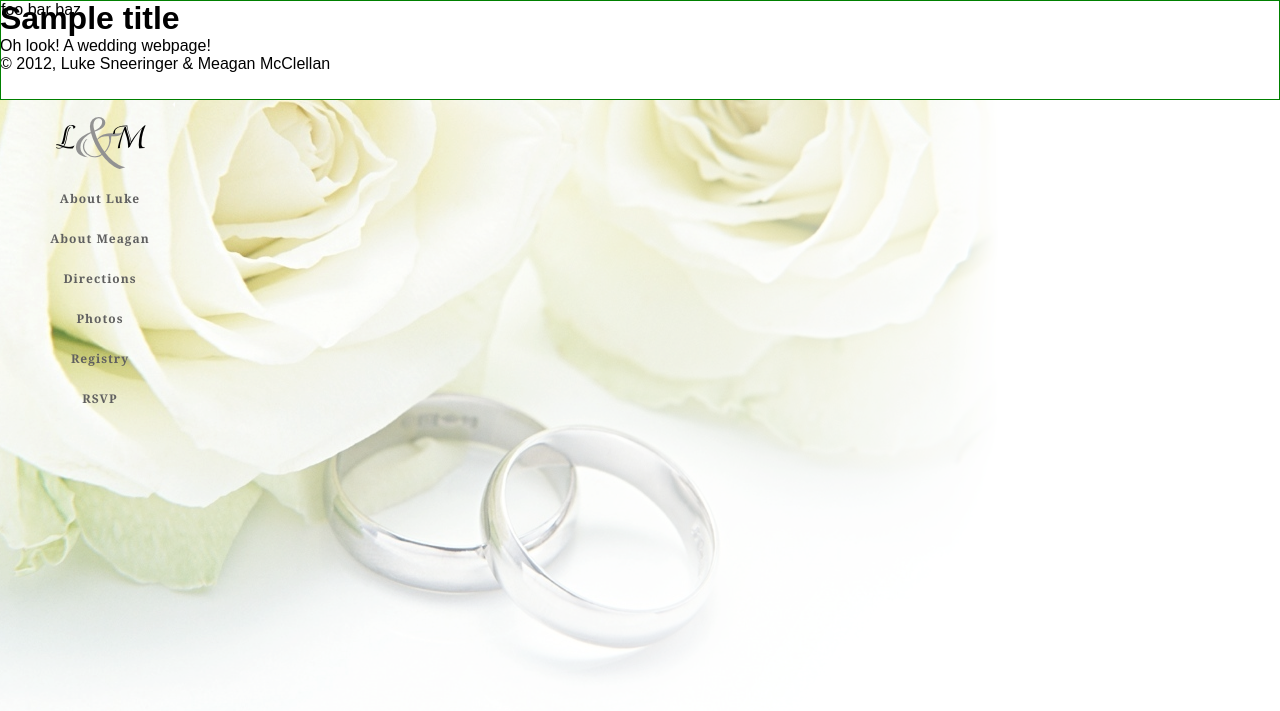
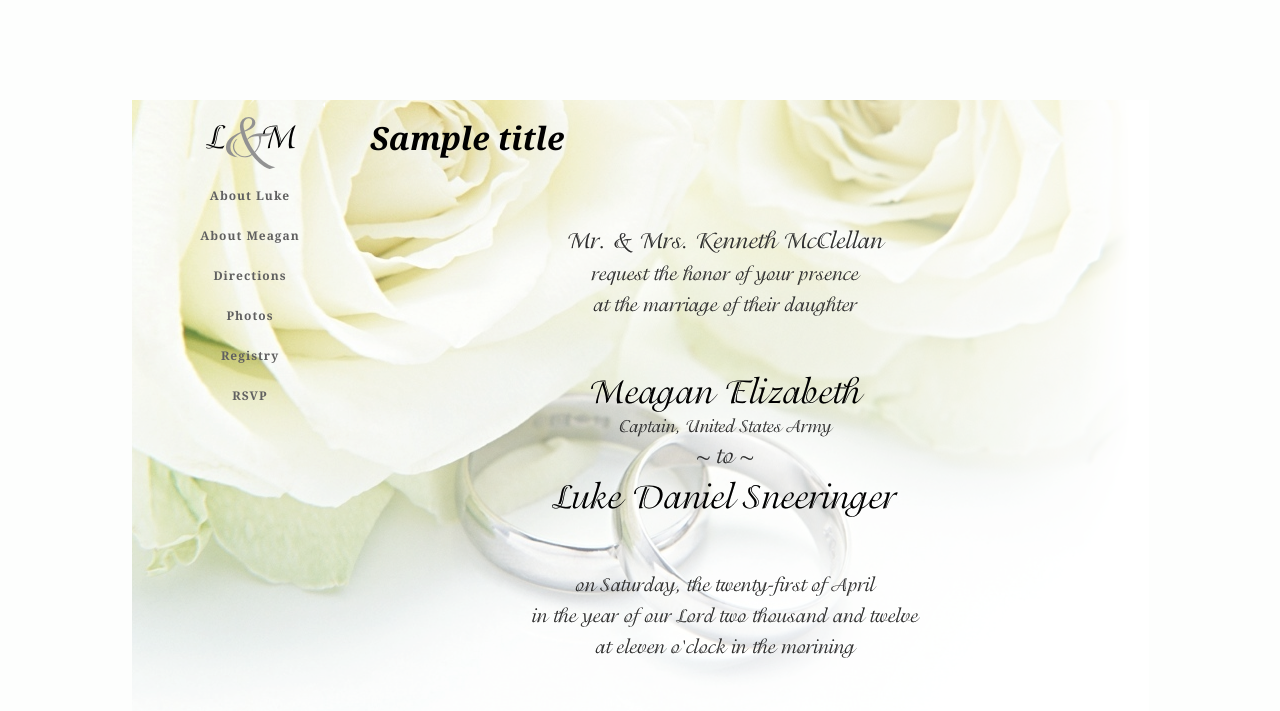
Before and after one commit to lukesneeringer/personal, a Python web app: template wedding/static/templates/home.html in a window 1280 px wide. Shown: the top 711 px of the page. Run offline with Jinja, Linux system fonts and the light colour scheme; the template is opened without the code that fills it: most values are stand-ins (such as "Sample title", 1, 10 or a date in 2020).

Commit message:
The front page now looks reasonable.

```diff
--- a/wedding/static/static/css/global.css
+++ b/wedding/static/static/css/global.css
@@ -10,17 +10,20 @@ a {
 }
 
 body {
+    background-attachment: fixed;
+    background-color: #fdfefd;
     background-image: url('/static/img/background.png');
-    background-position: 0px 100px;
+    background-position: center 100px;
     background-repeat: no-repeat;
     font-family: Arial;
-    margin: 0px;
+    margin-left: auto;
+    margin-right: auto;
     padding: 0px;
+    width: 980px;
 }
 
 /* header */
 header {
-    border: 1px solid green;
     display: block;
     height: 100px;
     position: fixed;
@@ -48,7 +51,7 @@ nav a {
     font-weight: bold;
     height: 40px;
     letter-spacing: 1px;
-    padding-top: 15px;
+    padding-top: 12px;
     text-align: center;
     width: 200px;
 }
@@ -57,3 +60,41 @@ nav a:hover, nav a:active {
     background-image: url('/static/img/nav-highlight.png');
     background-repeat: repeat-y;
 }
+
+/* content box */
+#content {
+    display: block;
+    font-family: Georgia;
+    margin-top: 116px;
+    margin-left: 220px;
+    position: relative;
+    width: 760px;
+}
+
+#content > h1 {
+    font-style: italic;
+}
+
+#content p {
+    line-height: 150%;
+    margin-top: 12px;
+    margin-bottom: 12px;
+}
+
+/* home page */
+#invitation {
+    margin-right: 48px;
+    padding-top: 48px;
+    text-align: center;
+}
+
+/* footer */
+footer {
+    clear: both;
+    color: #808080;
+    font-family: Tahoma, Arial, Sans-Serif;
+    font-size: 10px;
+    padding-right: 12px;
+    padding-top: 12px;
+    text-align: right;
+}
--- a/wedding/static/templates/base.html
+++ b/wedding/static/templates/base.html
@@ -9,7 +9,6 @@
 	<body>
 		<header>
 			<!-- randomly selected image here -->
-			foo bar baz
 		</header>
 		<nav>
 			<a href="/"><img src="{{ STATIC_URL }}img/logo-sm.png" /></a>
@@ -21,13 +20,17 @@
 			<a href="">RSVP</a>
 		</nav>
 		<div id="content">
-			<h1>{% if title -%}{{ title }}{% else %}Luke &amp; Meagan{% endif %}</h1>
+		    {% if title %}
+		        <h1>{{ title }}</h1>
+		    {% endif %}
 
 			{% block content %}
 			{% endblock %}
 		</div>
+		<!--
 		<footer>
-			<p>&copy; 2012, Luke Sneeringer &amp; Meagan McClellan</p>
+			<p>&copy; 2012, Luke Sneeringer</p>
 		</footer>
+		-->
 	</body>
 </html>
--- a/wedding/static/templates/home.html
+++ b/wedding/static/templates/home.html
@@ -1,5 +1,7 @@
 {% extends "base.html" %}
 
 {% block content %}
-	<p>Oh look! A wedding webpage!</p>
+    <div id="invitation">
+        <img src="{{ STATIC_URL }}img/invitation-text.png" alt="Invitation Text" />
+    </div>
 {% endblock %}
```
Also changed, not shown: wedding/static/static/img/invitation-text.png (added), wedding/static/static/img/invitation.png (added).
